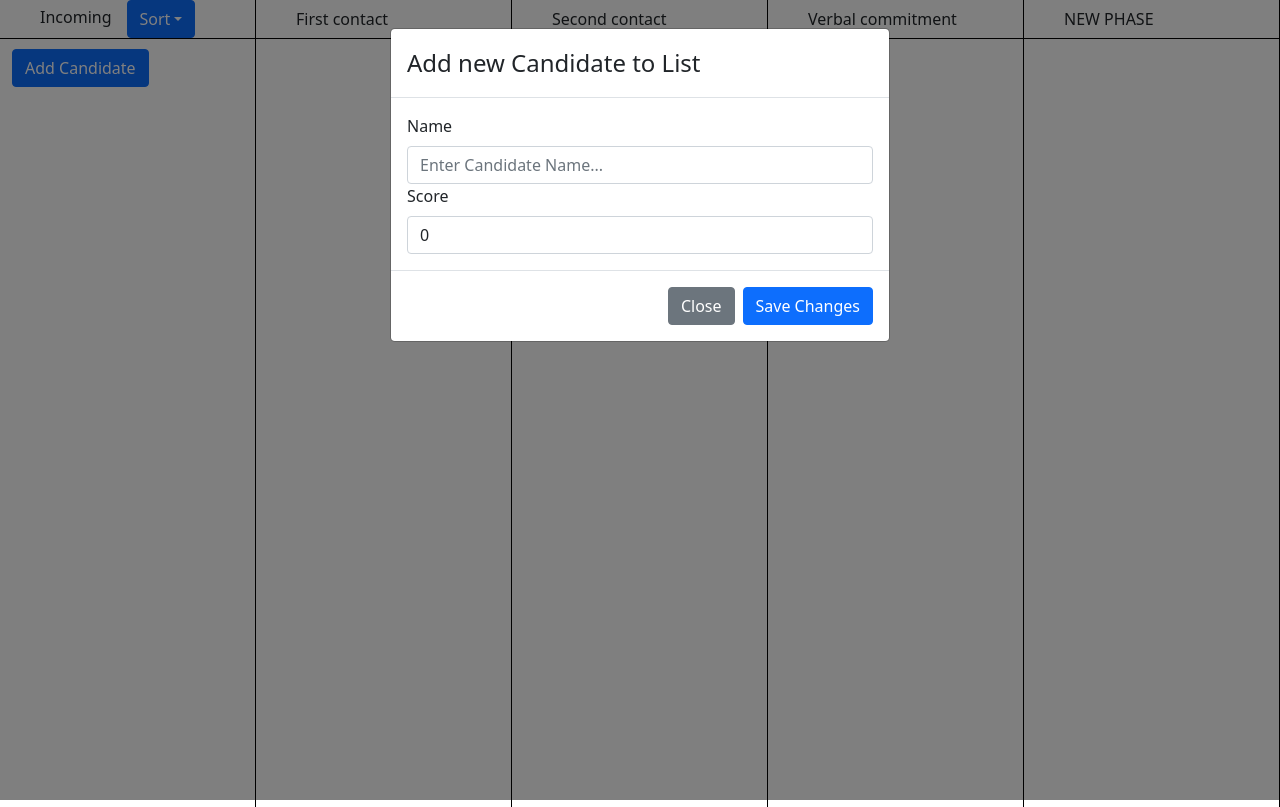
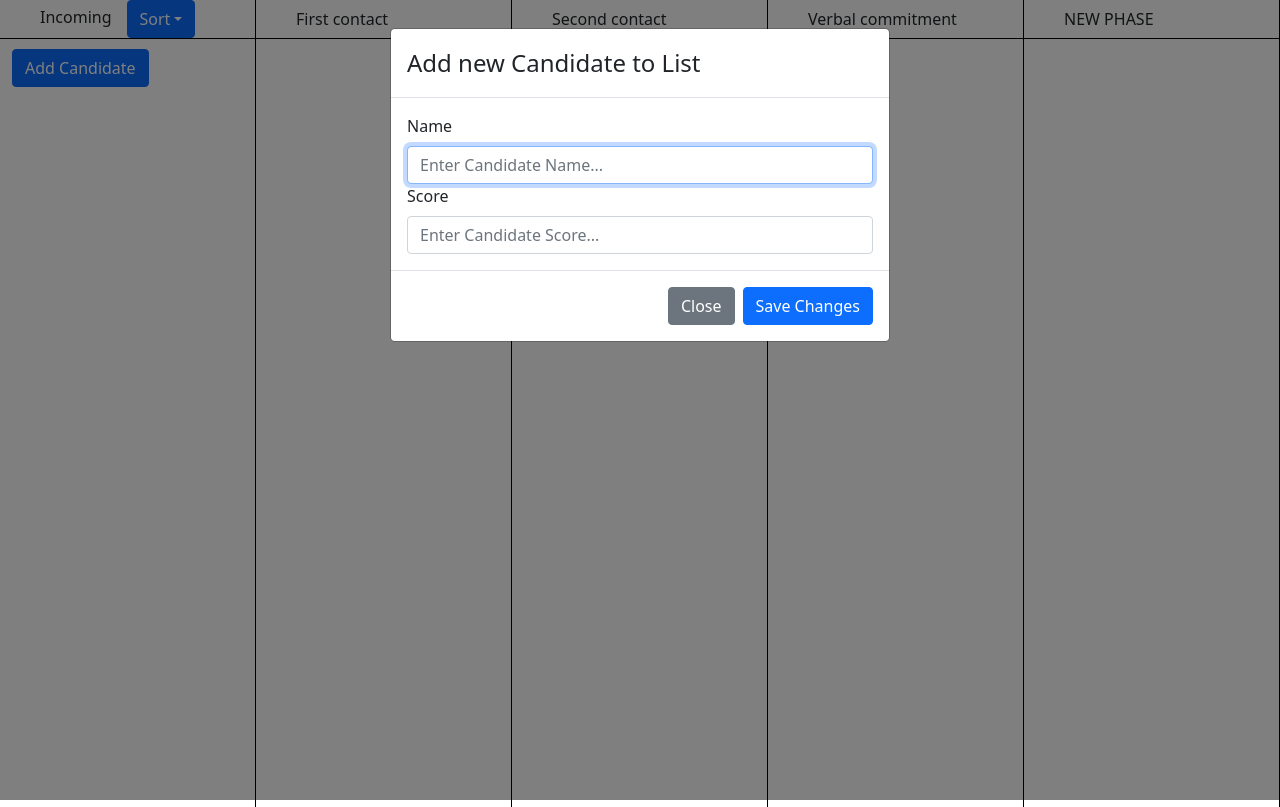
Before and after one commit to TheLastCodeSlinger/Bewerbungs-Management-System, a React (Create React App) app: page / in a window 1280 px wide. Both pictures are taken after a click on the button "Add Candidate". Built offline with nearby package versions, Linux system fonts and the light colour scheme.

Commit message:
Exchanged inputbinding from useState to useRef and added autofocus on opening Modals

```diff
--- a/src/component/Modals/AddCandidateModal.js
+++ b/src/component/Modals/AddCandidateModal.js
@@ -1,4 +1,4 @@
-import { useState } from "react"
+import { useState, useRef, useEffect } from "react"
 import {Modal, Button, Form} from "react-bootstrap"
 
 const InputModal = ({
@@ -7,15 +7,19 @@ const InputModal = ({
     incoming,
     setIncoming,}) => {
 
-    const [candidateInputName, setCandidateInputName] = useState("")
-    const [candidateInputScore, setCandidateInputScore] = useState(0)
+    const scoreInputRef = useRef()
+    const candidateInputRef = useRef()
+
+    useEffect(() => {
+        if(show) {
+            candidateInputRef.current.focus();
+        }
+    },[show])
 
     const addCandidate = (e) => {
         //Spread copies old array and adds the new condidate to Incoming-List. Then reset Inputs.
         e.preventDefault()
-        setIncoming([...incoming, {candidate: candidateInputName, score: candidateInputScore, key: candidateInputName, phase: "Incoming"}])
-        setCandidateInputName("")
-        setCandidateInputScore("")
+        setIncoming([...incoming, {candidate: candidateInputRef.current.value, score: scoreInputRef.current.value, phase: "Incoming"}])
         handleCloseAddCandidateModal()
       }
 
@@ -26,21 +30,19 @@ const InputModal = ({
             </Modal.Header>
             <Modal.Body>
                 <Form>
-                    <Form.Group>
+                    <Form.Group >
                         <Form.Label>Name</Form.Label>
                         <Form.Control
-                            onChange={ e => setCandidateInputName(e.target.value)}
-                            value={candidateInputName}
                             type="text"
+                            ref={candidateInputRef}
                             placeholder="Enter Candidate Name..."
                              />
                     </Form.Group>
                         <Form.Group>
                         <Form.Label>Score</Form.Label>
                         <Form.Control
-                            onChange={ e => setCandidateInputScore(e.target.value)}
-                            value={candidateInputScore}
                             type="number"
+                            ref={scoreInputRef}
                             placeholder="Enter Candidate Score..."
                             />
                     </Form.Group>
--- a/src/component/Modals/EditCandidateModal.js
+++ b/src/component/Modals/EditCandidateModal.js
@@ -1,4 +1,4 @@
-import { useState, useEffect } from "react";
+import { useState, useEffect, useRef } from "react";
 import { Modal, Button, Form } from "react-bootstrap"
 
 const MoveCandidateModal = ({
@@ -13,14 +13,20 @@ const MoveCandidateModal = ({
 
     const [actionValue, setActionValue] = useState(0)
     const [phase, setPhase] = useState("")
-    const [candidateInputName, setCandidateInputName] = useState("")
-    const [candidateInputScore, setCandidateInputScore] = useState(0)
+    const scoreInputRef = useRef()
+    const candidateInputRef = useRef()
     const action = {
         MOVECANDIDATE: 1,
         REMOVECANDIDATE: 2,
         CHANGECANDIDATE: 3
     }
     let saveCandidateData = incoming.filter(candidateName => candidateName.candidate === selectCandidate.candidate);
+
+    useEffect(() => {
+        if(show) {
+            candidateInputRef.current.focus();
+        }
+    },[show])
 
     //Changes Edit-Modal-Button for next phase whenever the edit-button is clicked. Loops over phases-object-values to look for a match and then uses the modified withoutIncoming object.
     useEffect(() => {
@@ -62,11 +68,9 @@ const MoveCandidateModal = ({
                 setActionValue(0)
                 break;
             case 3:
-                saveCandidateData[0].score = candidateInputScore;
-                saveCandidateData[0].candidate = candidateInputName;
+                saveCandidateData[0].score = scoreInputRef.current.value;
+                saveCandidateData[0].candidate = candidateInputRef.current.value;
                 handleCloseEditCandidateModal();
-                setCandidateInputScore("")
-                setCandidateInputName("")
                 setActionValue(0)
                 break;
             default:
@@ -85,16 +89,14 @@ const MoveCandidateModal = ({
                         <Form.Group>
                             <Form.Label>Edit Name</Form.Label>
                             <Form.Control
-                                onChange={ e => setCandidateInputName(e.target.value)}
-                                value={candidateInputName}
                                 type="text"
+                                ref={candidateInputRef}
                                 placeholder="Enter new Name..." />
                         </Form.Group>
                         <Form.Group>
                             <Form.Label>Edit score</Form.Label>
                             <Form.Control
-                                onChange={ e => setCandidateInputScore(e.target.value)}
-                                value={candidateInputScore}
+                                ref={scoreInputRef}
                                 type="number"
                                 placeholder="Enter new score..." />
                         </Form.Group>
```
